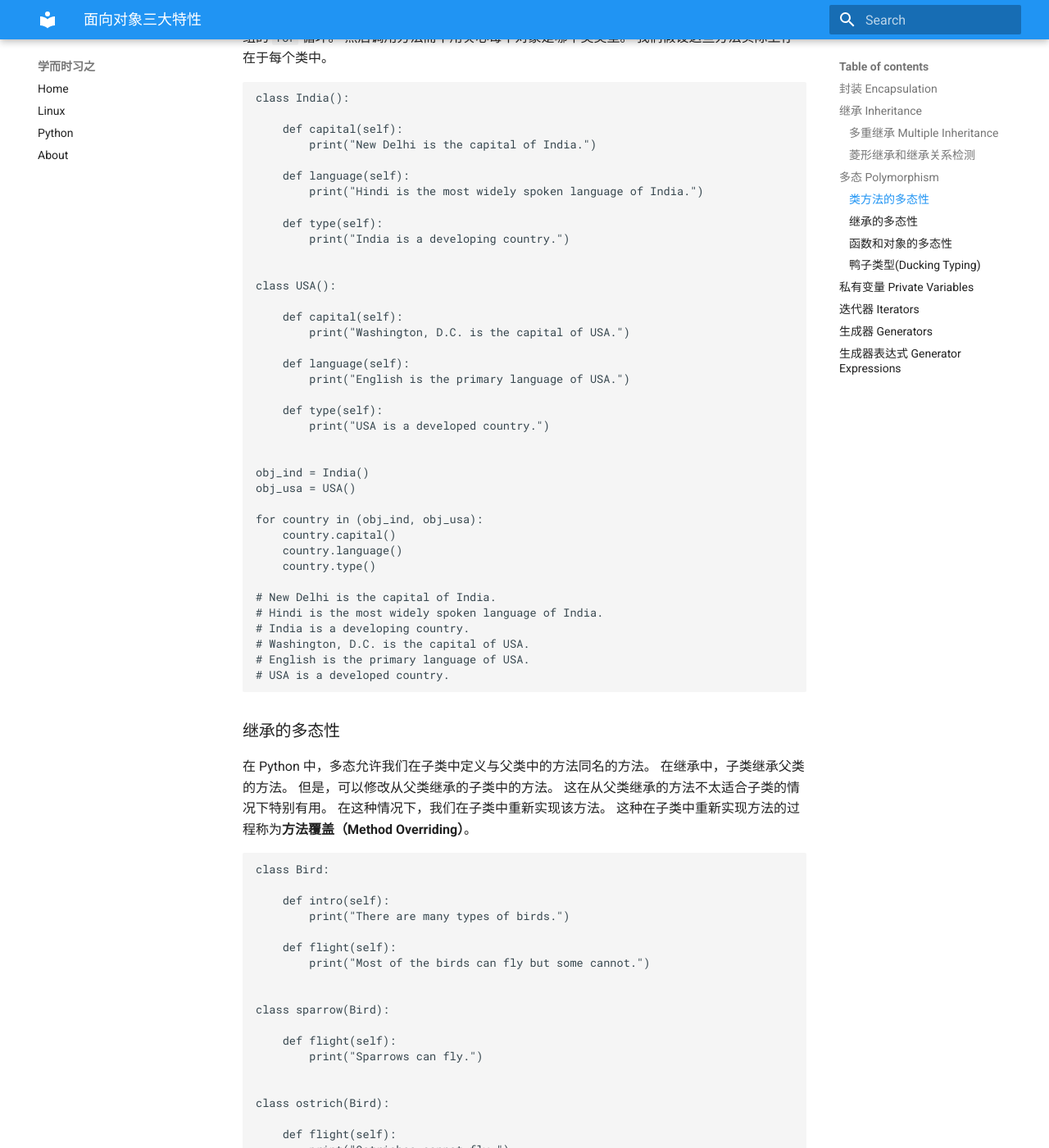
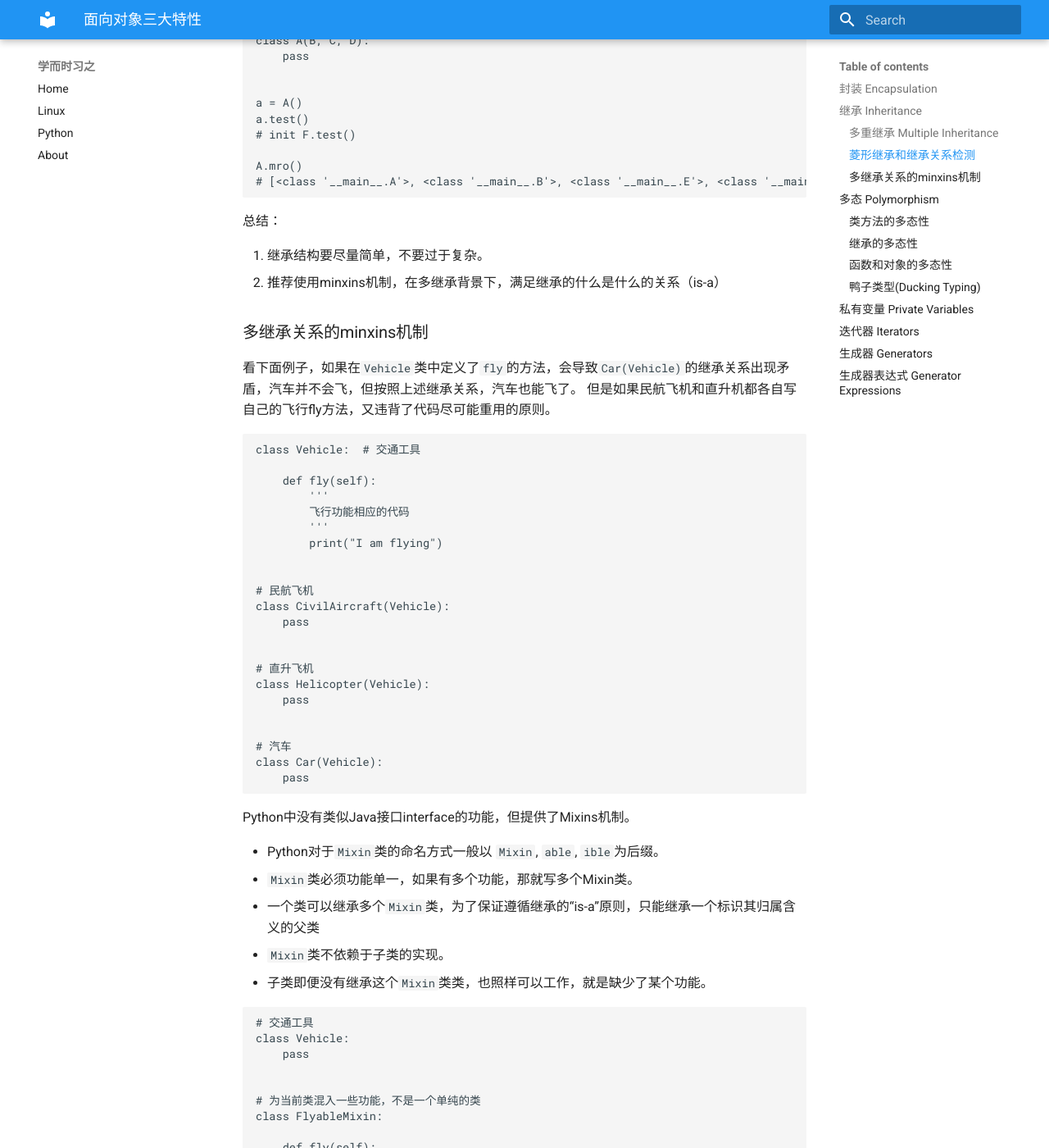
Before and after one commit to huyuhui001/mySite, an MkDocs documentation site: the page built from docs/python/Foundation/ch05.md, in a window 1280 px wide and 1400 px high, scrolled down 7616 px. Shown: the whole window at 82% size. Built offline with MkDocs 1.6.1 and Material for MkDocs 9.7.7, drawn with Linux system fonts in a browser that asks for light colours; some of the changed text lies outside the part shown.

Commit message:
Documentation

````diff
--- a/docs/python/Foundation/ch05.md
+++ b/docs/python/Foundation/ch05.md
@@ -211,7 +211,7 @@
 # Drink Water
 ```
 
-如果把`C`类改写为如下，可以调用父类，但只有`F`类，从左至右（left-to-right）。
+如果把`C`类改写为如下，可以调用父类，参照`C`类的mro进行，查找到`F`类。
 ```
 class C(F, M):
 
@@ -224,6 +224,9 @@
 c.drink()
 # Drink Beer
 # Drink Water
+
+C.mro()
+# [<class '__main__.C'>, <class '__main__.F'>, <class '__main__.M'>, <class 'object'>]
 ```
 
 如果把`C`类改写为如下，可以调用`M`类。
@@ -240,6 +243,37 @@
 # Drink Red Wine
 # Drink Water
 ```
+
+对于`mro`理解父类与子类的关系，看下面例子，类`F`中的`super().drink()`的`super()`是指谁？原则很简单，`mro`里面类`F`的上一级是类`M`，所以类`F`中的`super()`就是指类`M`。
+```
+class F():
+
+    def drink(self):
+        print("Drink Beer")
+        super().drink()
+
+
+class M():
+
+    def drink(self):
+        print("Drink Red Wine")
+
+
+class C(F, M):
+    pass
+
+
+c = C()
+c.drink()
+# Drink Beer
+# Drink Red Wine
+
+C.mro()
+# [<class '__main__.C'>, <class '__main__.F'>, <class '__main__.M'>, <class 'object'>]
+
+```
+
+
 
 
 ### 菱形继承和继承关系检测
@@ -338,10 +372,84 @@
 
 A.mro()
 # [<class '__main__.A'>, <class '__main__.B'>, <class '__main__.E'>, <class '__main__.C'>, <class '__main__.F'>, <class '__main__.D'>, <class 'object'>]
-
 ```
 
 
+总结：
+
+1. 继承结构要尽量简单，不要过于复杂。
+2. 推荐使用minxins机制，在多继承背景下，满足继承的什么是什么的关系（is-a）
+
+
+### 多继承关系的minxins机制
+
+看下面例子，如果在`Vehicle`类中定义了`fly`的方法，会导致`Car(Vehicle)`的继承关系出现矛盾，汽车并不会飞，但按照上述继承关系，汽车也能飞了。
+但是如果民航飞机和直升机都各自写自己的飞行fly方法，又违背了代码尽可能重用的原则。
+```
+class Vehicle:  # 交通工具
+
+    def fly(self):
+        '''
+        飞行功能相应的代码
+        '''
+        print("I am flying")
+
+
+# 民航飞机
+class CivilAircraft(Vehicle):
+    pass
+
+
+# 直升飞机
+class Helicopter(Vehicle):
+    pass
+
+
+# 汽车
+class Car(Vehicle):
+    pass
+```
+
+Python中没有类似Java接口interface的功能，但提供了Mixins机制。
+
+* Python对于`Mixin`类的命名方式一般以 `Mixin`, `able`, `ible`为后缀。
+* `Mixin`类必须功能单一，如果有多个功能，那就写多个Mixin类。
+* 一个类可以继承多个`Mixin`类，为了保证遵循继承的“is-a”原则，只能继承一个标识其归属含义的父类
+* `Mixin`类不依赖于子类的实现。
+* 子类即便没有继承这个`Mixin`类类，也照样可以工作，就是缺少了某个功能。
+
+
+
+```
+# 交通工具
+class Vehicle:
+    pass
+
+
+# 为当前类混入一些功能，不是一个单纯的类
+class FlyableMixin:
+
+    def fly(self):
+        '''
+        飞行功能相应的代码
+        '''
+        print("I am flying")
+
+
+# 民航飞机
+class CivilAircraft(FlyableMixin, Vehicle):
+    pass
+
+
+# 直升飞机
+class Helicopter(FlyableMixin, Vehicle):
+    pass
+
+
+# 汽车
+class Car(Vehicle):
+    pass
+```
 
 
 
````
Also changed, not shown: docs/python/Foundation/python_foundation_index.md (+14 -0 lines).
